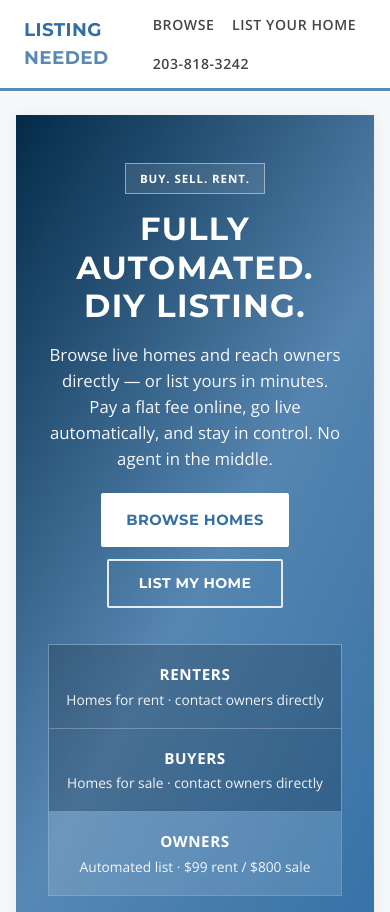
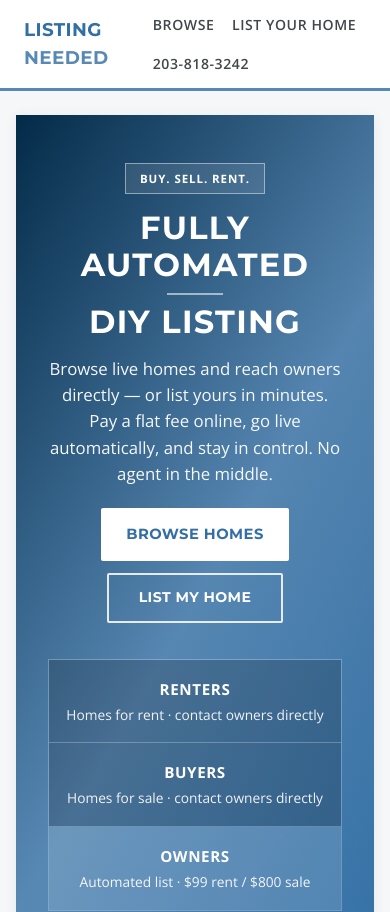
Before and after one commit to bureauficoaacredit-debug/listingneeded, a React (Vite) app: page / in a window 390 px wide. Shown: the top 912 px of the page. Built offline with nearby package versions, Linux system fonts and the light colour scheme; no server answers; the database is empty.

Commit message:
copy: symmetric hero — Fully automated | DIY listing
Two equal headline halves with a center divider so the pitch reads balanced.

```diff
--- a/src/pages/Home.tsx
+++ b/src/pages/Home.tsx
@@ -7,7 +7,11 @@ export default function Home() {
     <div className="home">
       <section className="hero hero-centered">
         <p className="eyebrow">Buy. Sell. Rent.</p>
-        <h1>Fully automated. DIY listing.</h1>
+        <h1 className="hero-title-pair">
+          <span>Fully automated</span>
+          <span className="hero-title-sep" aria-hidden="true" />
+          <span>DIY listing</span>
+        </h1>
         <p className="lead">
           Browse live homes and reach owners directly — or list yours in minutes. Pay a flat fee
           online, go live automatically, and stay in control. No agent in the middle.
--- a/src/styles/app.css
+++ b/src/styles/app.css
@@ -99,6 +99,47 @@ main { width: min(1120px, calc(100% - 2rem)); margin: 0 auto; padding: 1.5rem 0
   color: #fff;
   text-transform: uppercase;
   letter-spacing: 0.04em;
+}
+
+.hero-title-pair {
+  display: grid;
+  grid-template-columns: 1fr auto 1fr;
+  align-items: center;
+  gap: 0.85rem 1.25rem;
+  width: min(100%, 44rem);
+  margin: 0;
+  font-size: clamp(1.55rem, 3.6vw, 2.55rem);
+  color: #fff;
+  text-transform: uppercase;
+  letter-spacing: 0.06em;
+  line-height: 1.15;
+}
+.hero-title-pair > span:first-child {
+  text-align: right;
+}
+.hero-title-pair > span:last-child {
+  text-align: left;
+}
+.hero-title-sep {
+  width: 2px;
+  height: 2.4em;
+  background: rgba(255,255,255,0.55);
+}
+@media (max-width: 640px) {
+  .hero-title-pair {
+    grid-template-columns: 1fr;
+    justify-items: center;
+    gap: 0.55rem;
+    font-size: clamp(1.45rem, 7vw, 2rem);
+  }
+  .hero-title-pair > span:first-child,
+  .hero-title-pair > span:last-child {
+    text-align: center;
+  }
+  .hero-title-sep {
+    width: 3.5rem;
+    height: 2px;
+  }
 }
 .eyebrow {
   display: inline-block;
```
